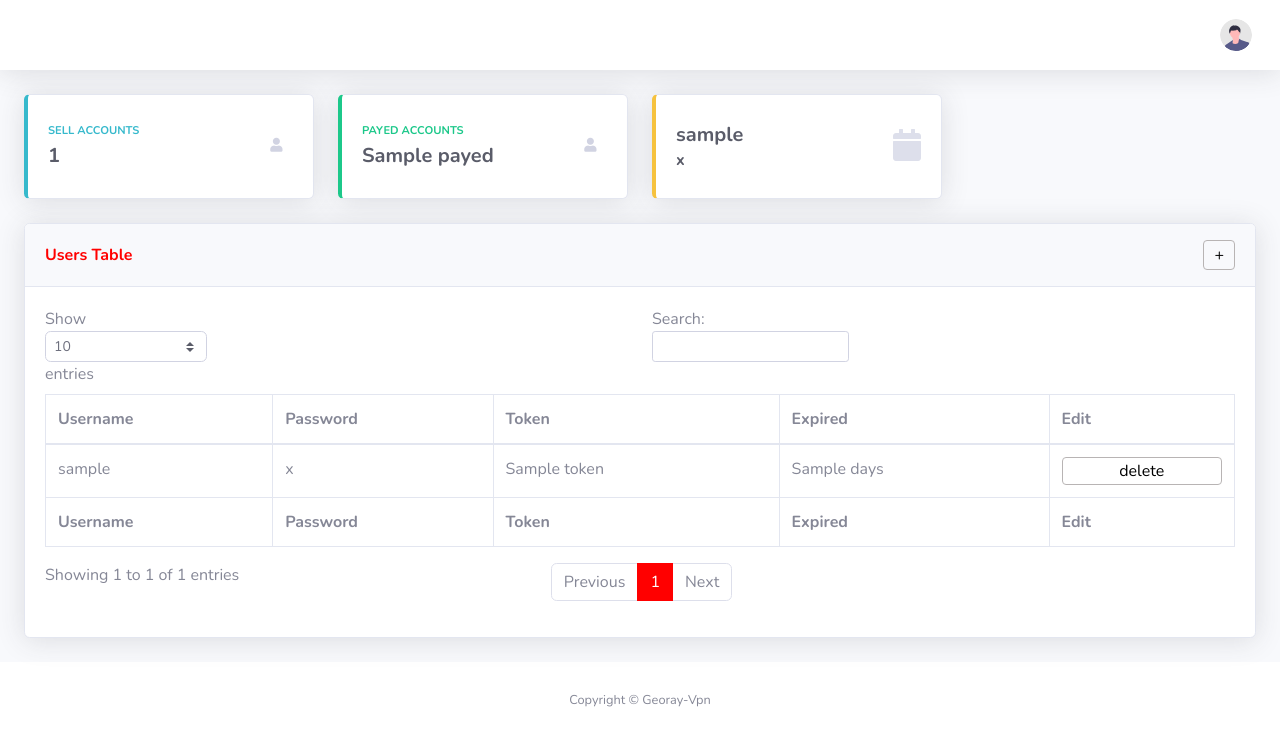
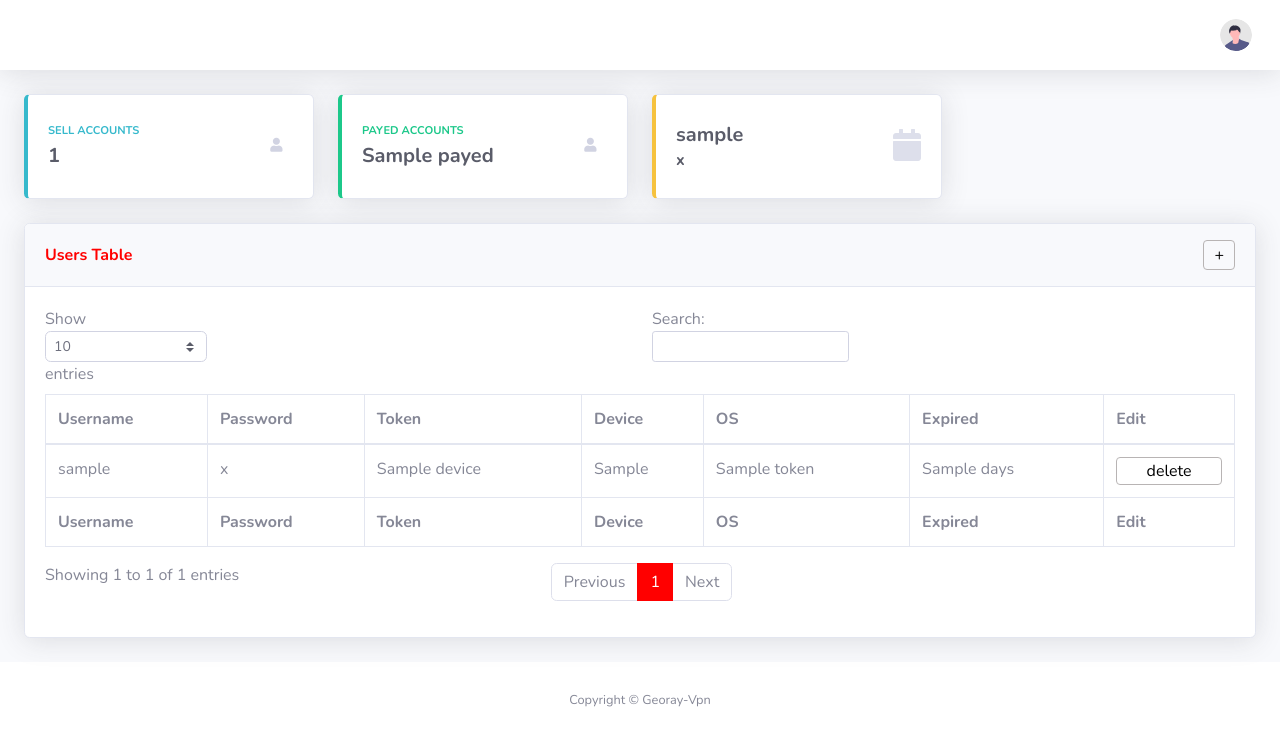
Before and after one commit to RAPEXA-TEAM/georay-vpn, a Flask app: template site/templates/seller.html in a window 1280 px wide. Shown: the top 746 px of the page. Run offline with Flask 2, Linux system fonts and the light colour scheme; the template is opened without the code that fills it: most values are stand-ins (such as "Sample title", 1, 10 or a date in 2020); some libraries are stand-ins or nearby versions.

Commit message:
edit servers

```diff
--- a/Document-Endpoints/Users/Login-Endpoint.txt
+++ b/Document-Endpoints/Users/Login-Endpoint.txt
@@ -1,8 +1,8 @@
-Url : thefarameta.com/login?Device=s23&OS=android
+Url : thefarameta.com/login
 
 Method : POST
 
-Body : {"email" : "<user-username>" , "pass" : "<user-password>"}
+Body : {"email" : "<user-username>" , "pass" : "<user-password>", "Device" : "<s23>" , "OS" : "<android>"}
 
 Headers:
 
@@ -12,6 +12,8 @@ Headers:
     cache:no-cache
 
 Responses :
+
+{"code" : 201, "data" : "Device and OS set correctly for this user"}
 
 {
     "code": 200,
--- a/site/Server.py
+++ b/site/Server.py
@@ -39,6 +39,12 @@ app.config.update(
 @app.route("/logout")
 def logout():
     '''this function is used to logout the user'''
+
+    return redirect(url_for('handle_main_page'))
+
+@app.route("/logout_apk")
+def logout():
+    '''this function is used to logout the user and clean device and os from database'''
 
     return redirect(url_for('handle_main_page'))
 
@@ -112,7 +118,7 @@ def handle_add_sell():
 def Handle_Sellers_json():
     '''this function is used to handle the sells from one seller in json format'''
 
-    exec(open('/var/www/vpn/site/Expiration.py').read())
+    exec(open(CONFIG.PATH_EXPIRATION).read())
 
     Token = request.args.get('Token')
     Sellers = Read_Sellers()
@@ -153,8 +159,8 @@ def Handle_Sellers_json():
                 continue
 
         for user in all_users:
-            user_db, password_db, Token_seller, Token_sellerr, days, token_db, verified = user
-            users.append({'username' : user_db, 'password' : password_db, 'days' : days, 'token' : token_db})
+            user_db, password_db, Token_seller, Token_sellerr, days, token_db, verified, Device, Device_OS  = user
+            users.append({'username' : user_db, 'password' : password_db, 'days' : days, 'token' : token_db, 'Device' : Device, 'OS' : Device_OS})
             user_counter += 1
             total_sell = user_counter * CONFIG.PRICE_ONE_MONTH
 
@@ -170,7 +176,7 @@ def Handle_Sellers_json():
 def Handle_Sellers():
     '''this function is used to handle the sells from one seller'''
 
-    exec(open('/var/www/vpn/site/Expiration.py').read())
+    exec(open(CONFIG.PATH_EXPIRATION).read())
 
     Token = request.args.get('Token')
     Sellers = Read_Sellers()
@@ -214,8 +220,8 @@ def Handle_Sellers():
         seller_payed = Read_Sellers_payed(username_new)
 
         for user in all_users:
-            user_db, password_db, Token_seller, Token_sellerr, days, token_db, verified = user
-            users.append({'username' : user_db, 'password' : password_db, 'days' : days, 'token' : token_db})
+            user_db, password_db, Token_seller, Token_sellerr, days, token_db, verified, Device, Device_OS  = user
+            users.append({'username' : user_db, 'password' : password_db, 'days' : days, 'token' : token_db, 'Device' : Device, 'OS' : Device_OS})
             user_counter += 1
             total_sell = user_counter * CONFIG.PRICE_ONE_MONTH
 
@@ -234,7 +240,7 @@ def handle_make_payment_hash():
         List_Of_Users = Mysql.read_users_from_database()
         List_of_tokens = []
         for user in List_Of_Users:
-            user_db, password_db, phone_number, email, days, token_db, verified = user
+            user_db, password_db, phone_number, email, days, token_db, verified, Device, Device_OS = user
             List_of_tokens.append(token_db)
 
         value = request.json['value']
@@ -300,10 +306,10 @@ def handle_admin_page():
     all_users = Mysql.read_users_from_database()
     users = []
     for user in all_users:
-        user_db, password_db, phone_number, email, days, token, verified = user
+        user_db, password_db, phone_number, email, days, token, verified, Device, Device_OS = user
 
         if verified != "0":
-            users.append({'username' : user_db, 'password' : password_db,'phone' : Read_Sellers_from_token(phone_number), 'email' : email, 'days' : days, 'token' : token})
+            users.append({'username' : user_db, 'password' : password_db,'phone' : Read_Sellers_from_token(phone_number), 'days' : days, 'token' : token, 'Device' : Device, 'OS' : Device_OS})
 
         else:
             continue
@@ -347,7 +353,7 @@ def handle_Authentication_new_user():
     '''this function is used to handle the authentication of new user that rigistered a account but did not verify by the email'''
 
     Token = request.args.get('Token')
-    exec(open('/var/www/vpn/site/Expiration.py').read())
+    exec(open(CONFIG.PATH_EXPIRATION).read())
 
     if Mysql.update_user_registration(Token) and Check_User_Reverse(Token):
 
@@ -364,7 +370,7 @@ def handle_main_page():
     '''this function is used to handle the main page'''
 
     # run Expiration.py
-    exec(open('/var/www/vpn/site/Expiration.py').read())
+    exec(open(CONFIG.PATH_EXPIRATION).read())
 
     return render_template("index.html")
 
@@ -373,49 +379,59 @@ def handle_login_user():
     '''this function is used to handle the login users from aplication'''
 
     # run Expiration.py
-    exec(open('/var/www/vpn/site/Expiration.py').read())
+    exec(open(CONFIG.PATH_EXPIRATION).read())
 
     if request.method == 'POST':
         username = request.json["email"]
         passw = request.json["pass"]
+        Device_GET = request.json['Device']
+        Device_OS_GET = request.json['OS']
 
         list_of_users_dic = {}
         List_Of_Users = Mysql.read_users_from_database()
 
         for user in List_Of_Users:
 
-            user_db, password_db, phone_number, email, days, token, verified = user
+            user_db, password_db, phone_number, email, days, token, verified, Device, Device_OS = user
 
             if verified != "0" and days != "0":
-                list_of_users_dic[user_db] = {'password' : password_db, 'username' : email, 'days' : days, 'token' : token}
+                list_of_users_dic[user_db] = {'password' : password_db, 'username' : email, 'days' : days, 'token' : token, 'Device' : Device, 'OS' : Device_OS}
 
             else:
                 continue
 
-        Servers_v = Read_servers()
-        servers_o = [] #TODO: add it for next update
+        if list_of_users_dic[username]['Device'] is not None and list_of_users_dic[username]['OS'] is not None:
 
-        update_info = {"version" : CONFIG.VERSION , "force" : CONFIG.VERSION_TYPE, "links" : CONFIG.DOWNLOAD_LINK}
+            Servers_v = Read_servers()
+            servers_o = [] #TODO: add it for next update
 
-        if (username in list_of_users_dic and passw == list_of_users_dic[username]["password"] and int(list_of_users_dic[username]["days"]) > 0):
+            update_info = {"version" : CONFIG.VERSION , "force" : CONFIG.VERSION_TYPE, "links" : CONFIG.DOWNLOAD_LINK}
 
-            prices = {"1month" : CONFIG.PRICE_ONE_MONTH, "2month" : CONFIG.PRICE_TWO_MONTH, "3month" : CONFIG.PRICE_TRE_MONTH}
-            ret = {"code" : 200, "data" : list_of_users_dic[username], "v2ray" : Servers_v , "openconnect" : servers_o, "prices" : prices, "update_info" : update_info}
+            if (username in list_of_users_dic and passw == list_of_users_dic[username]["password"] and list_of_users_dic[username]['Device'] == Device_GET and list_of_users_dic[username]['OS'] == Device_OS_GET and int(list_of_users_dic[username]["days"]) > 0):
+
+                prices = {"1month" : CONFIG.PRICE_ONE_MONTH, "2month" : CONFIG.PRICE_TWO_MONTH, "3month" : CONFIG.PRICE_TRE_MONTH}
+                ret = {"code" : 200, "data" : list_of_users_dic[username], "v2ray" : Servers_v , "openconnect" : servers_o, "prices" : prices, "update_info" : update_info}
+                return jsonify(ret)
+
+            else:
+                ret = {"code" : 401, "data" : "Error"}
+                return jsonify(ret)
+
+        elif Mysql.add_user_device_to_database(username, Device_GET, Device_OS_GET):
+
+            ret = {"code" : 201, "data" : "Device and OS set correctly for this user"}
             return jsonify(ret)
 
-        else:
-            ret = {"code" : 401, "data" : "Error"}
-            return jsonify(ret)
+        ret = {"code" : 401, "data" : "Error"}
+        return jsonify(ret)
 
-    ret = {"code" : 500, "data" : "Request not valid"}
-    return jsonify(ret)
 
 def Read_servers():
     '''this function is used to read the servers from the csv file'''
 
     Servers = []
 
-    with open('/var/www/vpn/site/Servers.csv', newline='') as csvfile:
+    with open(CONFIG.PATH_SERVERS, newline='') as csvfile:
         spamreader = csv.reader(csvfile)
         for row in spamreader:
             Servers.append(row[1])
@@ -425,7 +441,7 @@ def Read_servers():
 def Read_Sellers_from_token(Token):
     '''this function is used to read the sellers from the csv file'''
 
-    with open('/var/www/vpn/site/Sellers.csv', newline='') as csvfile:
+    with open(CONFIG.PATH_SELLERS, newline='') as csvfile:
         spamreader = csv.reader(csvfile)
         for row in spamreader:
 
@@ -440,7 +456,7 @@ def Read_Sellers():
 
     Sellers = {}
 
-    with open('/var/www/vpn/site/Sellers.csv', newline='') as csvfile:
+    with open(CONFIG.PATH_SELLERS, newline='') as csvfile:
         spamreader = csv.reader(csvfile)
         for row in spamreader:
             Sellers[row[0]] = row[1]
@@ -450,7 +466,7 @@ def Read_Sellers():
 def Read_Sellers_payed(Seller):
     '''this function is used to read the seller payed from the csv file'''
 
-    with open('/var/www/vpn/site/Sellers.csv', newline='') as csvfile:
+    with open(CONFIG.PATH_SELLERS, newline='') as csvfile:
         spamreader = csv.reader(csvfile)
 
         for row in spamreader:
@@ -467,7 +483,7 @@ def Check_User(token):
     List_Of_Users = Mysql.read_users_from_database()
     List_of_tokens = []
     for user in List_Of_Users:
-        user_db, password_db, phone_number, email, days, token_db, verified = user
+        user_db, password_db, phone_number, email, days, token_db, verified, Device, Device_OS = user
         List_of_tokens.append(token_db)
 
     if token in List_of_tokens:
@@ -482,7 +498,7 @@ def Check_User_Reverse(token):
     List_Of_Users = Mysql.read_users_from_database()
     List_of_tokens = []
     for user in List_Of_Users:
-        user_db, password_db, phone_number, email, days, token_db, verified = user
+        user_db, password_db, phone_number, email, days, token_db, verified, Device, Device_OS = user
         List_of_tokens.append(token_db)
 
     if token in List_of_tokens:
@@ -596,4 +612,4 @@ def generate_random_password():
     return result_str
 
 if __name__ == "__main__":
-    app.run("0.0.0.0",80,debug=False)
+    app.run(CONFIG.HOST,CONFIG.RUNNING_PORT,debug=CONFIG.PRODUCTION_MODE)
--- a/site/templates/admin.html
+++ b/site/templates/admin.html
@@ -106,7 +106,7 @@
                             >
                               <h6 class="mb-0 text-sm">{{user.username}}</h6>
                               <p class="text-xs text-secondary mb-0">
-                                {{user.email}}
+                                {{user.Device}} - {{user.OS}}
                               </p>
                             </div>
                           </div>
--- a/site/templates/seller.html
+++ b/site/templates/seller.html
@@ -139,6 +139,8 @@
                                             <th>Username</th>
                                             <th>Password</th>
                                             <th>Token</th>
+                                            <th>Device</th>
+                                            <th>OS</th>
                                             <th>Expired</th>
                                             <th>Edit</th>
                                         </tr>
@@ -148,6 +150,8 @@
                                             <th>Username</th>
                                             <th>Password</th>
                                             <th>Token</th>
+                                            <th>Device</th>
+                                            <th>OS</th>
                                             <th>Expired</th>
                                             <th>Edit</th>
                                         </tr>
@@ -157,6 +161,8 @@
                                         <tr>
                                             <td>{{user.username}}</td>
                                             <td>{{user.password}}</td>
+                                            <td>{{user.Device}}</td>
+                                            <td>{{user.OS}}</td>
                                             <td id="user-token">{{user.token}}</td>
                                             <td>
                                                 <span id="user-days-static" style="display: block;">{{user.days}}</span>
```
Also changed, not shown: Document-Endpoints/Georay.postman_collection.json (+2 -12 lines), site/CONFIG.py (+17 -0 lines), site/Mysql.py (+13 -2 lines), site/Servers.csv (+1 -1 lines).
